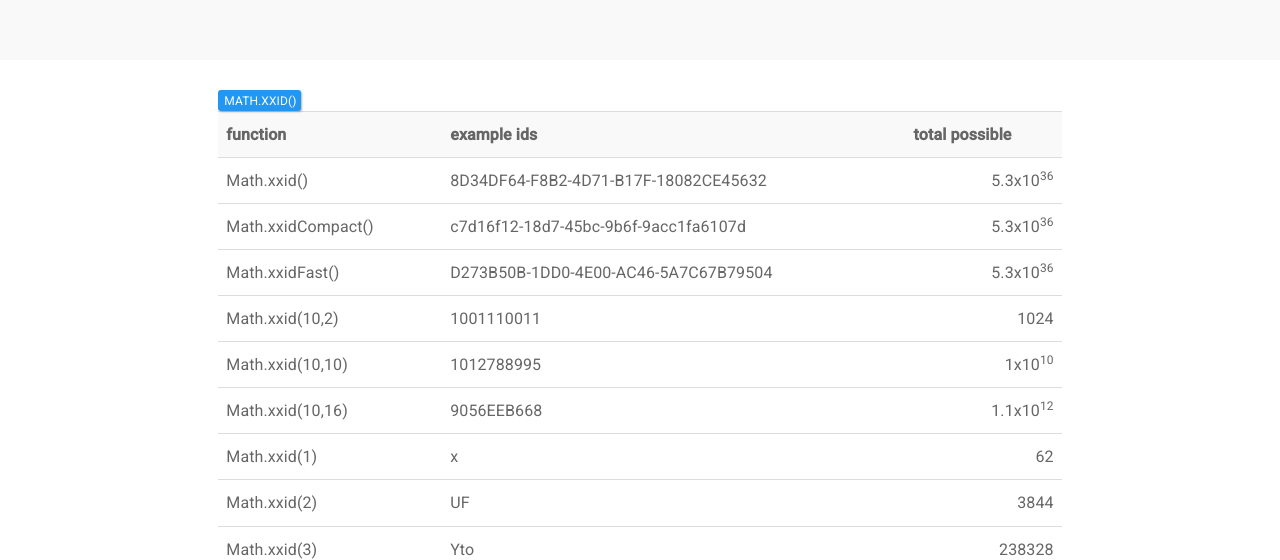
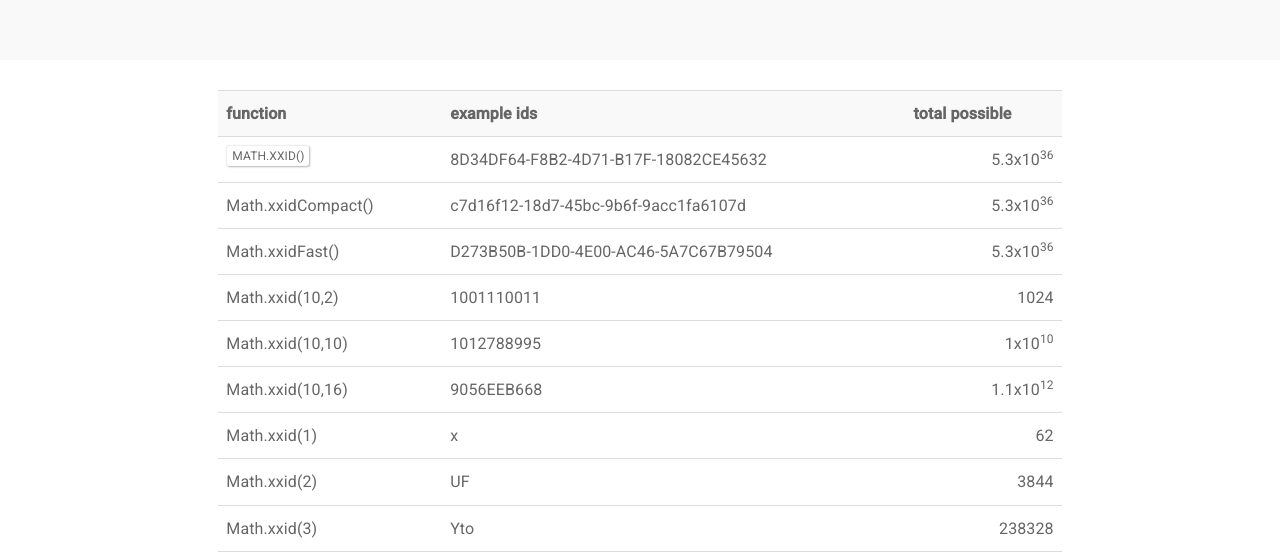
Before and after one commit to nickfogle/StringGenerator, a plain HTML site: page about.html in a window 1280 px wide. Shown: the part 235-795 px from the top of the page. Drawn offline with Linux system fonts and the light colour scheme.

Commit message:
updating stylesheets and linking assets

```diff
--- a/about.html
+++ b/about.html
@@ -53,17 +53,16 @@
     <th>example ids</th>
     <th>total possible</th>
   </tr>
- <tr>
-     <a href="#" id="generateXXID" class="btn btn-primary btn-xs">Math.xxid()</a>
 
-     <script>
-     document.getElementById('generateXXID').onclick = function() {
-        document.getElementById('xxid').innerHTML = Math.xxid();
 
-     };
-     document.getElementById('xxid').innerHTML = Math.xxid();
-     </script>
-<td>Math.xxid()</td>
+
+
+<td><a href="#" id="generateXXID" class="btn btn-default btn-xs">Math.xxid()</a><script>
+document.getElementById('generateXXID').onclick = function() {
+  document.getElementById('xxid').innerHTML = Math.xxid();
+};
+document.getElementById('xxid').innerHTML = Math.xxid();
+</script></td>
 <td id="xxid">8D34DF64-F8B2-4D71-B17F-18082CE45632</td>
 <td style="text-align:right">5.3x10<sup>36</sup></td>
 </tr><tr>
```
